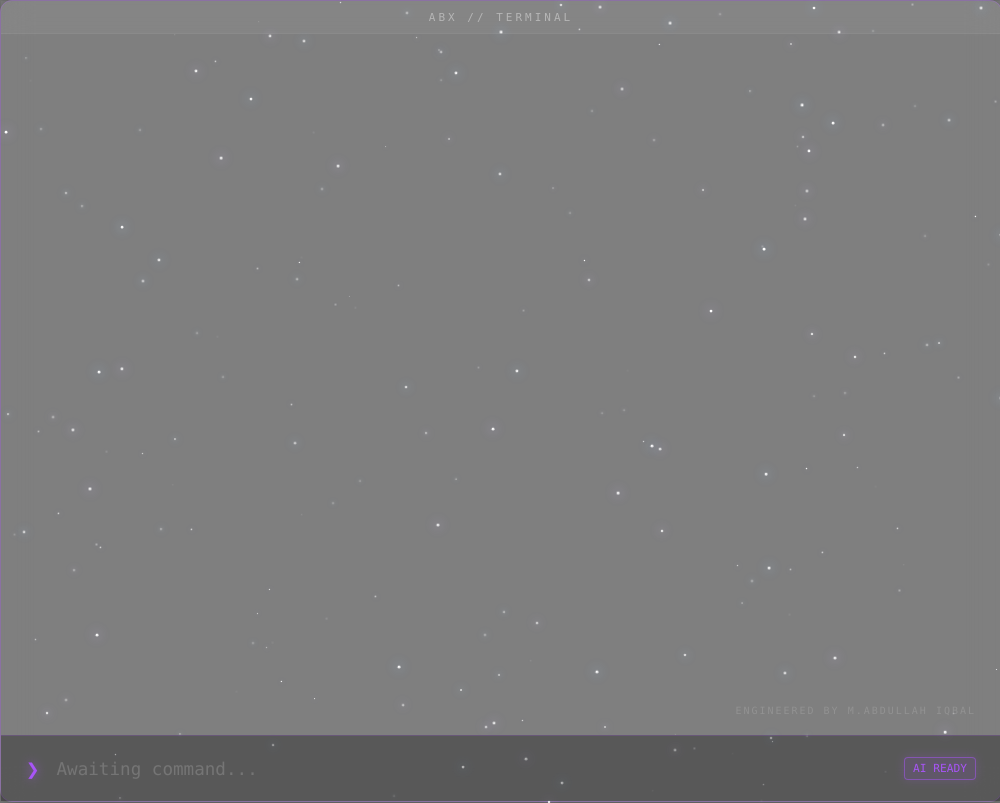
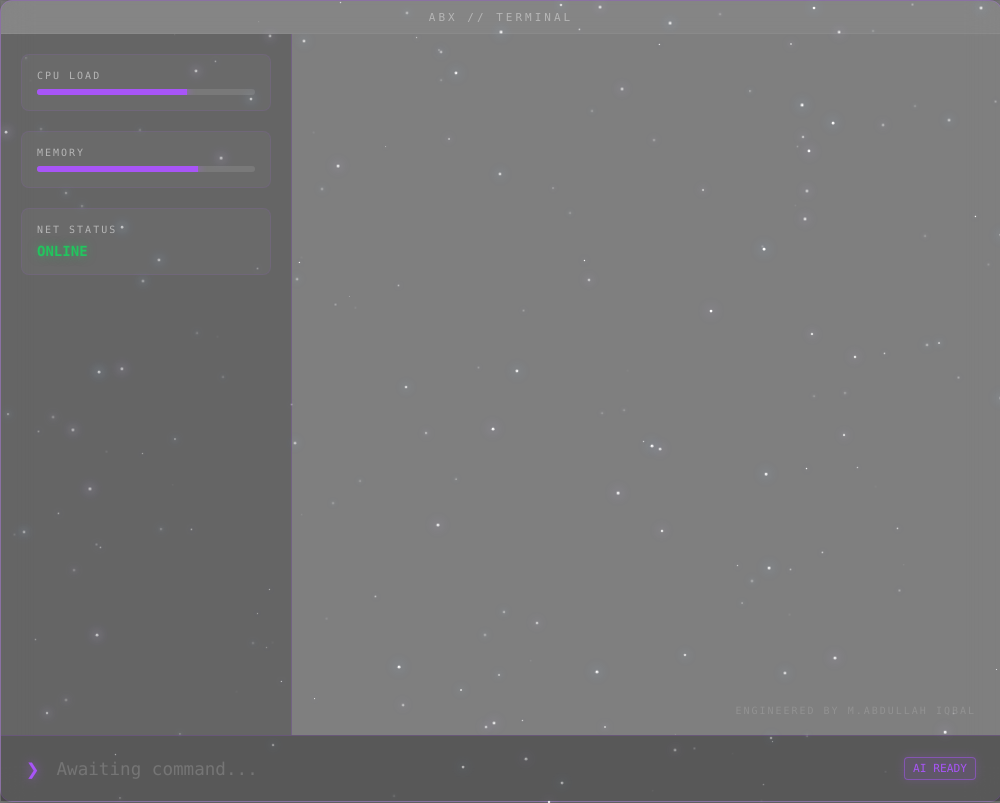
Before and after one commit to abdullahiqbal2610/abx-terminal, an Electron app: page index.html in a window 1000 px wide. Drawn offline with nearby package versions, Linux system fonts and the light colour scheme; no server answers; animation ran at ten frames a second.

Commit message:
css improved

```diff
--- a/index.html
+++ b/index.html
@@ -16,7 +16,31 @@
 
     <div class="drag-bar">ABX // TERMINAL</div>
 
-    <div id="terminal-container"></div>
+    <div class="main-deck">
+
+        <div class="sidebar">
+            <div class="widget">
+                <div class="widget-title">CPU LOAD</div>
+                <div class="bar-container">
+                    <div class="bar-fill" id="cpu-bar" style="width: 45%"></div>
+                </div>
+            </div>
+
+            <div class="widget">
+                <div class="widget-title">MEMORY</div>
+                <div class="bar-container">
+                    <div class="bar-fill" id="ram-bar" style="width: 60%"></div>
+                </div>
+            </div>
+
+            <div class="widget">
+                <div class="widget-title">NET STATUS</div>
+                <div class="status-text online">ONLINE</div>
+            </div>
+        </div>
+
+        <div id="terminal-container"></div>
+    </div>
 
     <div class="command-deck">
       <div class="input-wrapper">
@@ -37,5 +61,4 @@
 
     <script src="src/renderer.js"></script>
 </body>
-
 </html>
--- a/src/renderer.js
+++ b/src/renderer.js
@@ -454,3 +454,40 @@ function createStars() {
   }
 }
 createStars();
+
+// === WIDGET SYSTEM VITALITY ===
+function startLiveStats() {
+  const cpuBar = document.getElementById("cpu-bar");
+  const ramBar = document.getElementById("ram-bar");
+  const netStatus = document.querySelector(".status-text");
+
+  // We update the stats every 2 seconds
+  setInterval(() => {
+    // 1. Simulate CPU (Random fluctuation between 20% and 80%)
+    const cpuVal = Math.floor(Math.random() * 60) + 20;
+
+    // 2. Simulate RAM (Random fluctuation between 40% and 90%)
+    const ramVal = Math.floor(Math.random() * 50) + 40;
+
+    // 3. Apply the width to the bars
+    if (cpuBar) cpuBar.style.width = `${cpuVal}%`;
+    if (ramBar) ramBar.style.width = `${ramVal}%`;
+
+    // 4. Random "Network Glitch" (Rarely flickers to OFFLINE)
+    // 95% chance to be ONLINE, 5% chance of a blip
+    if (netStatus) {
+      const isOnline = Math.random() > 0.05;
+      netStatus.innerText = isOnline ? "ONLINE" : "OFFLINE";
+      netStatus.className = isOnline
+        ? "status-text online"
+        : "status-text offline";
+
+      // If offline, turn text red (you'll need a CSS rule for .offline)
+      if (!isOnline) netStatus.style.color = "#ef4444";
+      else netStatus.style.color = ""; // Reset to CSS default
+    }
+  }, 2000); // 2000ms = 2 seconds
+}
+
+// Start the simulation
+startLiveStats();
--- a/src/style.css
+++ b/src/style.css
@@ -1,9 +1,8 @@
 /* === 1. CORE WINDOW (THE GLASS) === */
 body {
-  margin: 0; /* Fixes the "transparent edges" gap */
+  margin: 0;
   height: 100vh;
   width: 100vw;
-  /* The Magic Combo: Low Opacity + High Blur */
   background-color: rgba(0, 0, 0, 0.5);
   backdrop-filter: blur(15px);
   color: #e0e0e0;
@@ -11,16 +10,15 @@ body {
   overflow: hidden;
   display: flex;
   flex-direction: column;
-  /* Neon Border Glow */
   border: 1px solid rgba(168, 85, 247, 0.3);
-  border-radius: 12px; /* Smooth corners */
+  border-radius: 12px;
   box-shadow: 0 0 20px rgba(0, 0, 0, 0.5);
 }
 
 /* === 2. DRAG BAR === */
 .drag-bar {
   height: 32px;
-  background: rgba(255, 255, 255, 0.05); /* Slight highlight */
+  background: rgba(255, 255, 255, 0.05);
   -webkit-app-region: drag;
   display: flex;
   align-items: center;
@@ -32,13 +30,79 @@ body {
   border-bottom: 1px solid rgba(255, 255, 255, 0.05);
 }
 
+/* === NEW: MAIN DECK LAYOUT === */
+/* This is the magic wrapper that puts sidebar & terminal side-by-side */
+.main-deck {
+  display: flex;
+  flex: 1; /* Takes up all available vertical space */
+  overflow: hidden; /* Prevents double scrollbars */
+}
+
+/* === NEW: SIDEBAR STYLING === */
+.sidebar {
+  width: 250px;
+  background: rgba(0, 0, 0, 0.2);
+  border-right: 1px solid rgba(168, 85, 247, 0.2);
+  padding: 20px;
+  display: flex;
+  flex-direction: column;
+  gap: 20px;
+  backdrop-filter: blur(5px);
+}
+
+/* === NEW: WIDGETS === */
+.widget {
+  background: rgba(255, 255, 255, 0.03);
+  border: 1px solid rgba(168, 85, 247, 0.1);
+  padding: 15px;
+  border-radius: 8px;
+}
+
+.widget-title {
+  font-size: 10px;
+  color: rgba(255, 255, 255, 0.5);
+  letter-spacing: 2px;
+  margin-bottom: 8px;
+}
+
+/* Progress Bars */
+.bar-container {
+  width: 100%;
+  height: 6px;
+  background: rgba(255, 255, 255, 0.1);
+  border-radius: 3px;
+  overflow: hidden;
+}
+
+.bar-fill {
+  height: 100%;
+  background: #a855f7;
+  box-shadow: 0 0 10px #a855f7;
+  transition: width 0.5s ease;
+}
+
+/* Net Status */
+.status-text {
+  font-size: 14px;
+  font-weight: bold;
+}
+.status-text.online {
+  color: #22c55e; /* Green */
+  text-shadow: 0 0 10px rgba(34, 197, 94, 0.5);
+}
+
+.status-text.offline {
+  color: #ef4444; /* Red warning color */
+  text-shadow: 0 0 10px rgba(239, 68, 68, 0.5);
+}
+
 /* === 3. TERMINAL CONTAINER === */
 #terminal-container {
-  flex: 1;
+  flex: 1; /* Takes remaining width */
   min-height: 200px;
-  padding: 15px 25px; /* More breathing room */
+  padding: 15px 25px;
   overflow: hidden;
-  background: transparent; /* Ensure terminal doesn't block stars */
+  background: transparent;
 }
 
 /* Scrollbar styling */
@@ -53,13 +117,13 @@ body {
 /* === 4. COMMAND DECK (Bottom Input) === */
 .command-deck {
   height: 65px;
-  background: rgba(0, 0, 0, 0.3); /* Darker stripe at bottom */
+  background: rgba(0, 0, 0, 0.3);
   border-top: 1px solid rgba(168, 85, 247, 0.2);
   display: flex;
   align-items: center;
   padding: 0 25px;
   position: relative;
-  z-index: 10; /* Keep it above stars */
+  z-index: 10;
 }
 
 .input-wrapper {
@@ -96,14 +160,14 @@ body {
   box-shadow: 0 0 10px rgba(168, 85, 247, 0.2);
 }
 
-/* === 5. STARS (BRIGHTER & BIGGER) === */
+/* === 5. STARS === */
 .stars-container {
   position: absolute;
   top: 0;
   left: 0;
   width: 100%;
   height: 100%;
-  z-index: -1; /* Behind everything */
+  z-index: -1;
   pointer-events: none;
 }
 
@@ -112,11 +176,9 @@ body {
   border-radius: 50%;
   background: #ffffff;
   animation: starPulse 4s ease-in-out infinite;
-  /* Increased base glow so they pop against the background */
   box-shadow: 0 0 4px rgba(255, 255, 255, 0.8);
 }
 
-/* Colors - Increased Intensity */
 .star:nth-child(odd) {
   filter: drop-shadow(0 0 5px #60a5fa);
 }
@@ -140,13 +202,13 @@ body {
 /* === 7. SIGNATURE WATERMARK === */
 .watermark {
   position: absolute;
-  bottom: 85px; /* Just above the input bar */
+  bottom: 85px;
   right: 25px;
   font-family: "Consolas", monospace;
   font-size: 10px;
   letter-spacing: 2px;
-  color: rgba(255, 255, 255, 0.15); /* Very faint ghost text */
-  pointer-events: none; /* Let clicks pass through it */
+  color: rgba(255, 255, 255, 0.15);
+  pointer-events: none;
   z-index: 5;
   text-transform: uppercase;
 }
```
